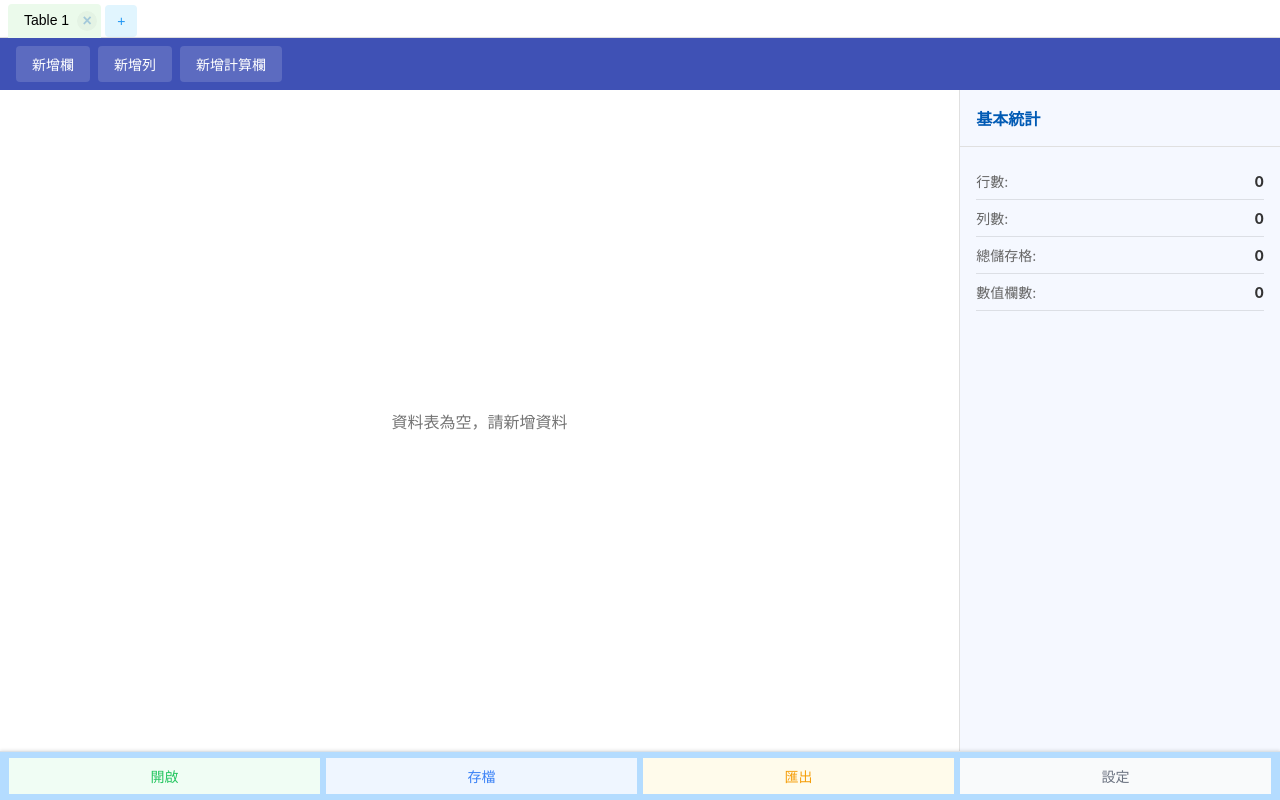
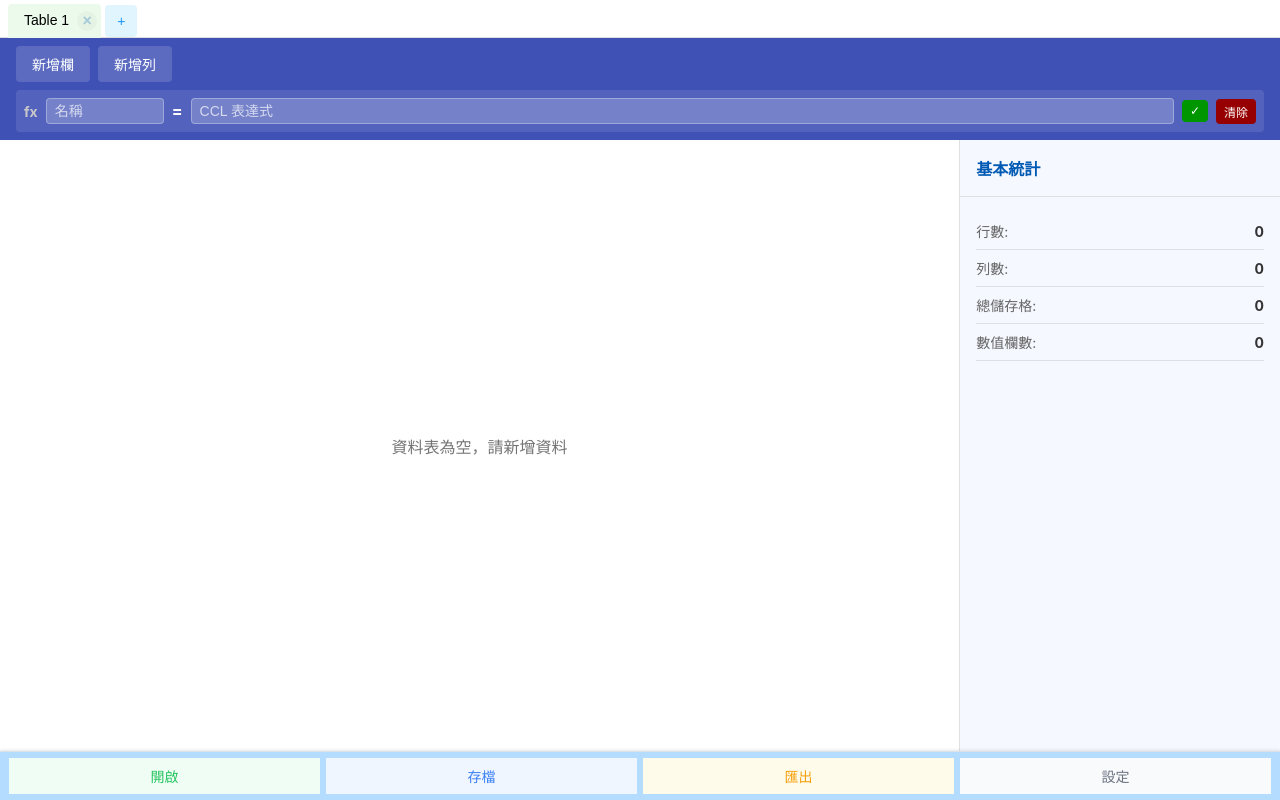
Before and after one commit to HazelnutParadise/insyra-insights, a Svelte app in the folder frontend/: page / in a window 1280 px wide. Built offline with nearby package versions, Linux system fonts and the light colour scheme.

Commit message:
feat(ui): 將計算欄輸入區域設為常駐顯示，移除不必要的函數以簡化操作

```diff
--- a/frontend/src/App.svelte
+++ b/frontend/src/App.svelte
@@ -58,8 +58,8 @@
   let editingTabName = "";
   let editInputRef: HTMLInputElement | null = null;
 
-  // 計算欄輸入狀態
-  let showColumnInput = false;
+  // 計算欄輸入狀態（常駐顯示）
+  let showColumnInput = true;
   let columnFormulaValue = "";
   let columnNameValue = "";
   let errorMessage = "";
@@ -395,9 +395,7 @@
     }
   }
 
-  function addCalculatedColumn() {
-    showColumnInput = true;
-  }
+  // 移除了 addCalculatedColumn 函數，因為輸入框常駐顯示
 
   async function confirmAddColumn() {
     if (columnNameValue && columnFormulaValue) {
@@ -410,7 +408,7 @@
       if (success) {
         // 重新載入表格數據以顯示新增的計算欄
         await refreshCurrentTable();
-        cancelAddColumn();
+        clearColumnInput();
       } else {
         showError = true;
         errorMessage = "添加計算欄失敗";
@@ -421,8 +419,7 @@
     }
   }
 
-  function cancelAddColumn() {
-    showColumnInput = false;
+  function clearColumnInput() {
     columnFormulaValue = "";
     columnNameValue = "";
     showError = false;
@@ -680,13 +677,9 @@
     <div class="function-buttons">
       <button class="function-button" on:click={addColumn}>新增欄</button>
       <button class="function-button" on:click={addRow}>新增列</button>
-      <button class="function-button" on:click={addCalculatedColumn}
-        >新增計算欄</button
-      >
     </div>
 
-    <!-- 計算欄輸入區域 -->
-    {#if showColumnInput}
+    <!-- 計算欄輸入區域（常駐顯示） -->
     <div class="column-input">
       <div class="input-row">
         <span class="fx-label">fx</span>
@@ -704,13 +697,12 @@
           bind:value={columnFormulaValue}
         />
         <button class="confirm-button" on:click={confirmAddColumn}>✓</button>
-          <button class="cancel-button" on:click={cancelAddColumn}>✕</button>
+        <button class="cancel-button" on:click={clearColumnInput}>清除</button>
       </div>
       {#if showError}
         <div class="error-message">{errorMessage}</div>
       {/if}
     </div>
-    {/if}
   </div>
 
   <!-- 主要內容區域 -->
```
Lines whose indentation alone changed are shown as unchanged.
